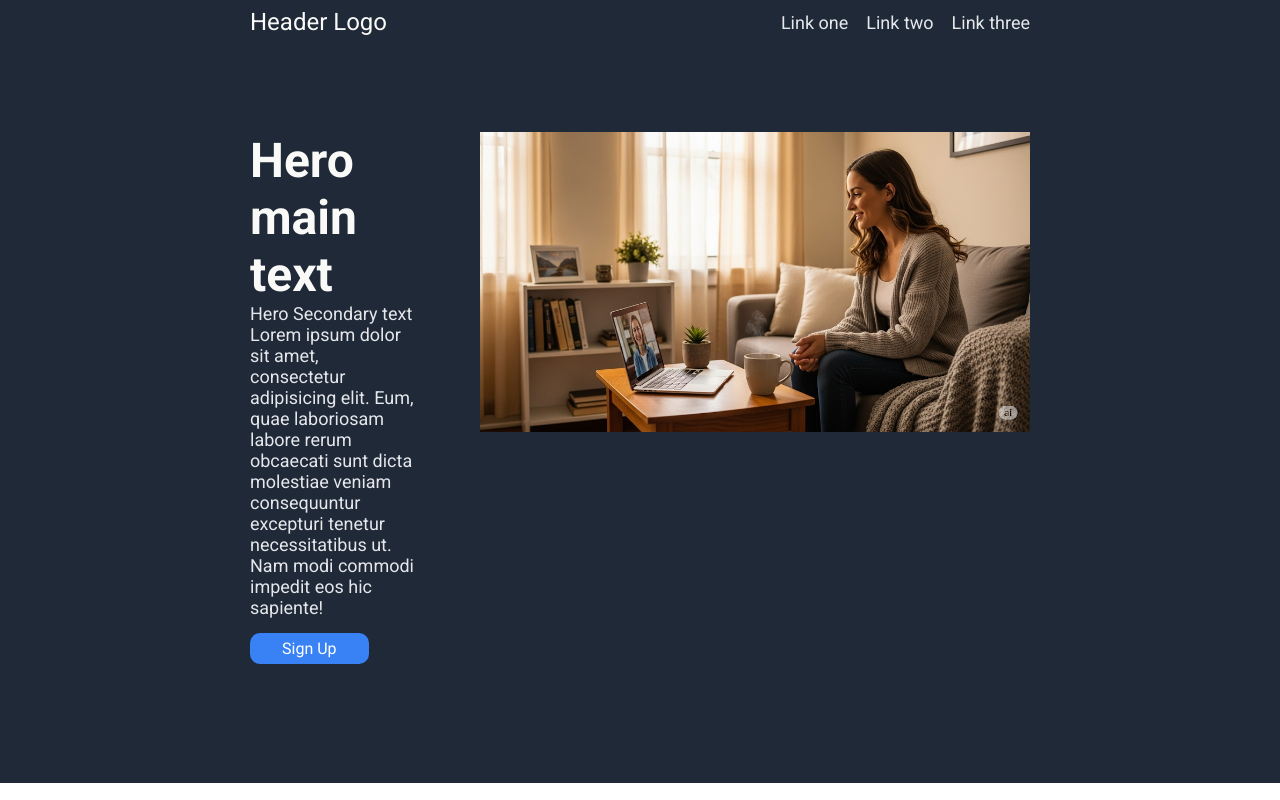
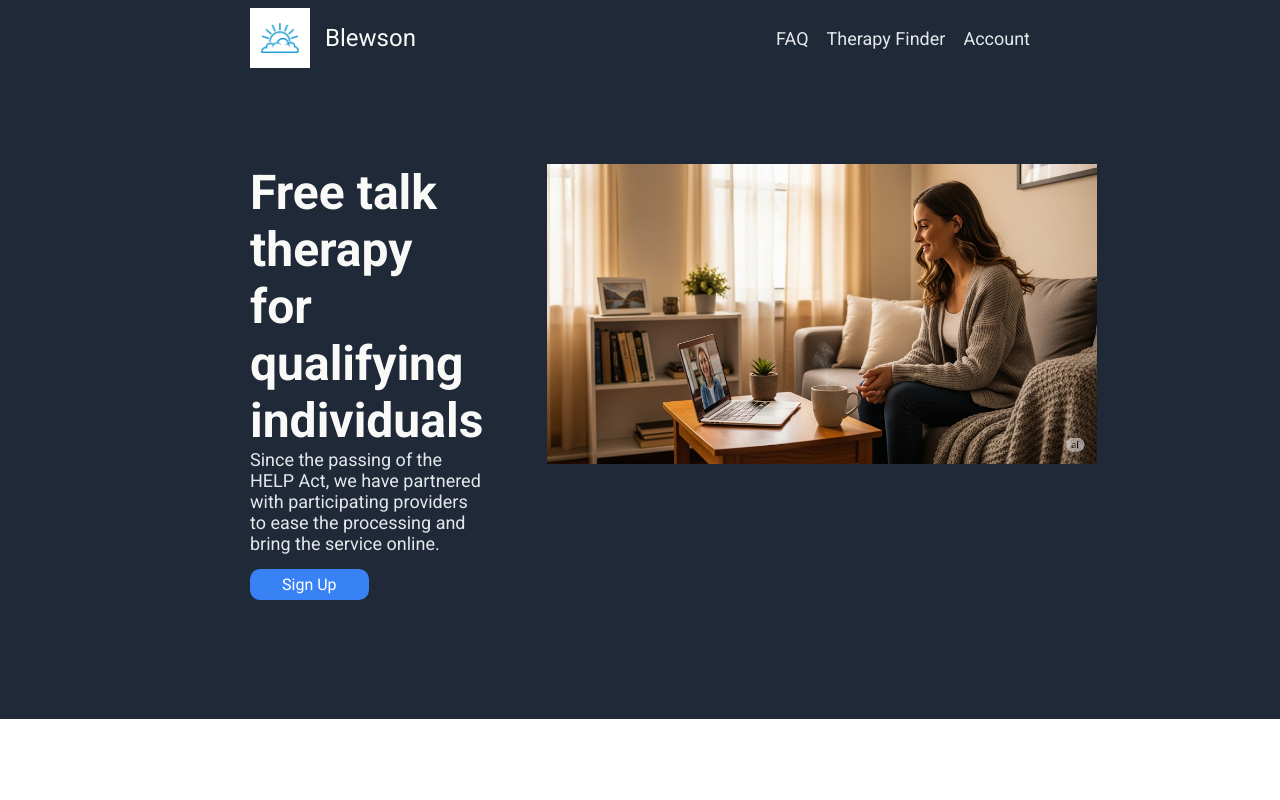
Before and after one commit to brsmartin12/odin-therapy, a plain HTML site: page index.html in a window 1280 px wide. Drawn offline with Linux system fonts and the light colour scheme.

Commit message:
added the logo, and added the actual content to the hero banner

```diff
--- a/index.html
+++ b/index.html
@@ -3,7 +3,7 @@
 <head>
     <meta charset="UTF-8">
     <meta name="viewport" content="width=device-width, initial-scale=1.0">
-    <title>Blue Sun Therepy</title>
+    <title>Blewson Therepy | Homepage</title>
     <link rel="stylesheet" href="style.css">
 </head>
 <body>
@@ -11,23 +11,26 @@
     <div class="header-hero-container">
 
         <div class="header">
-            <div class="header-logo">Header Logo</div>
+            <div class="header-logo">
+                <img src="images/blewson-logo.png" alt="The Blewson logo, an abstract blue son peeking over the clouds/">
+                <div>Blewson</div>
+            </div>
             <ul class="header-links-list">
-                <li><a class="header-link" href="">Link one</a></li>
-                <li><a class="header-link" href="">Link two</a></li>
-                <li><a class="header-link" href="">Link three</a></li>
+                <li><a class="header-link" href="">FAQ</a></li>
+                <li><a class="header-link" href="">Therapy Finder</a></li>
+                <li><a class="header-link" href="">Account</a></li>
             </ul>
         </div>
 
         <div class="hero-content">
             <div class="hero-left">
-                <div class="hero-main-text">Hero main text</div>
-                <div class="hero-secondary-text">Hero Secondary text Lorem ipsum dolor sit amet, consectetur adipisicing elit. Eum, quae laboriosam labore rerum obcaecati sunt dicta molestiae veniam consequuntur excepturi tenetur necessitatibus ut. Nam modi commodi impedit eos hic sapiente!</div>
+                <div class="hero-main-text">Free talk therapy for qualifying individuals</div>
+                <div class="hero-secondary-text">Since the passing of the HELP Act, we have partnered with participating providers to ease the processing and bring the service online.</div>
                 <a class="sign-up-button" href="">Sign Up</a>
             </div>
 
             <div class="hero-right">
-                <img class="therapy-image" src="images/therapy-session.png" alt="An illustration of an woman with a though cloud of jumbled up lines.">
+                <img class="therapy-image" src="images/therapy-session.png" alt="A generated image of a woman in a video call with a therapist.">
             </div>
 
         </div>
--- a/style.css
+++ b/style.css
@@ -47,6 +47,18 @@ a {
 .header {
     display: flex;
     justify-content: space-between;
+    align-items: center;
+}
+
+.header-logo {
+    display: flex;
+    align-items: center;
+    gap: 15px;
+}
+
+.header img {
+    height: 60px;
+    width: 60px;
 }
 
 .header-links-list {
@@ -54,7 +66,6 @@ a {
     margin: 0;
     padding: 0;
     display: flex;
-    align-items: center;
     gap: 18px;
 }
 
```
Also changed, not shown: images/blewson-logo.png (added).
